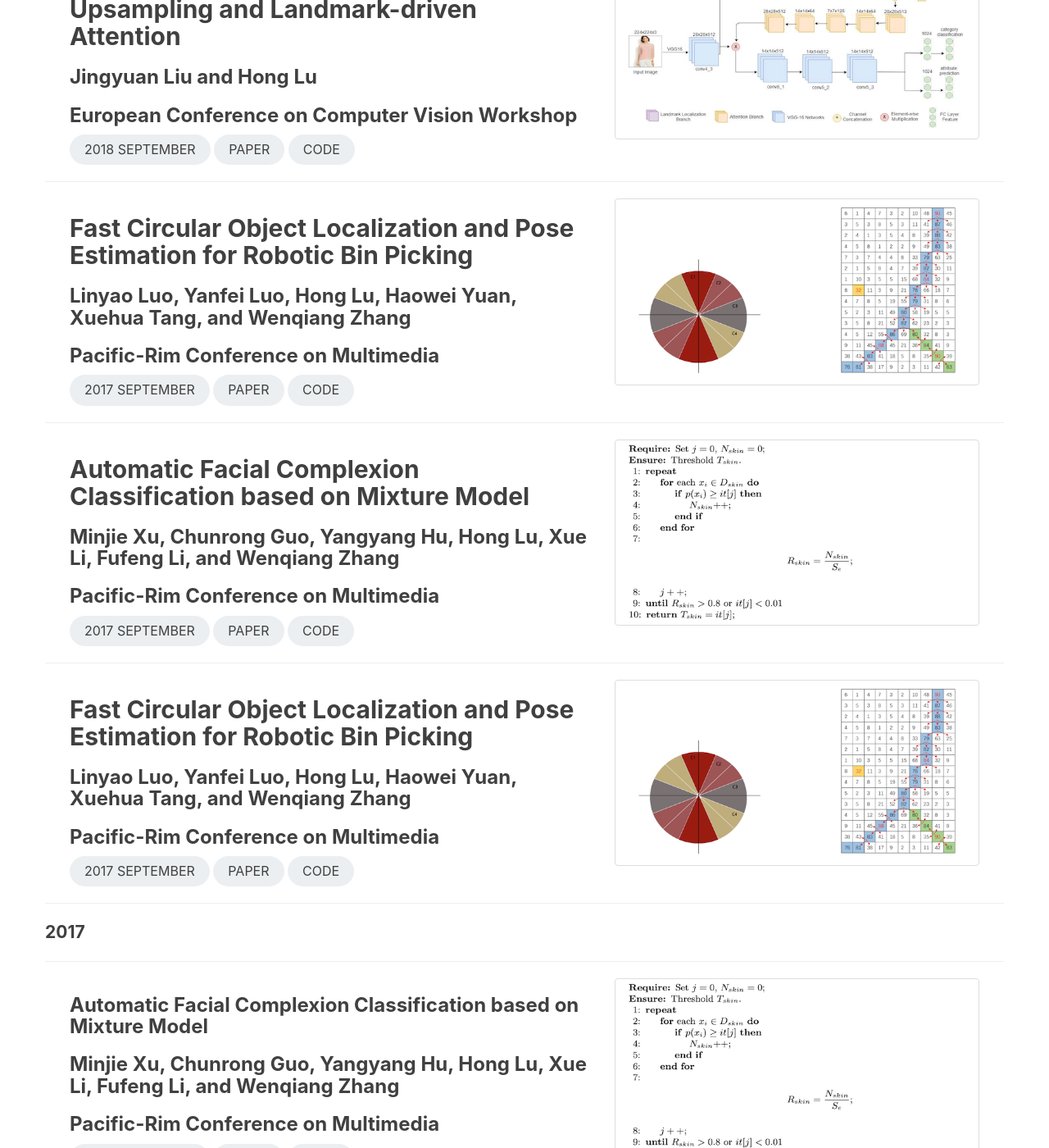
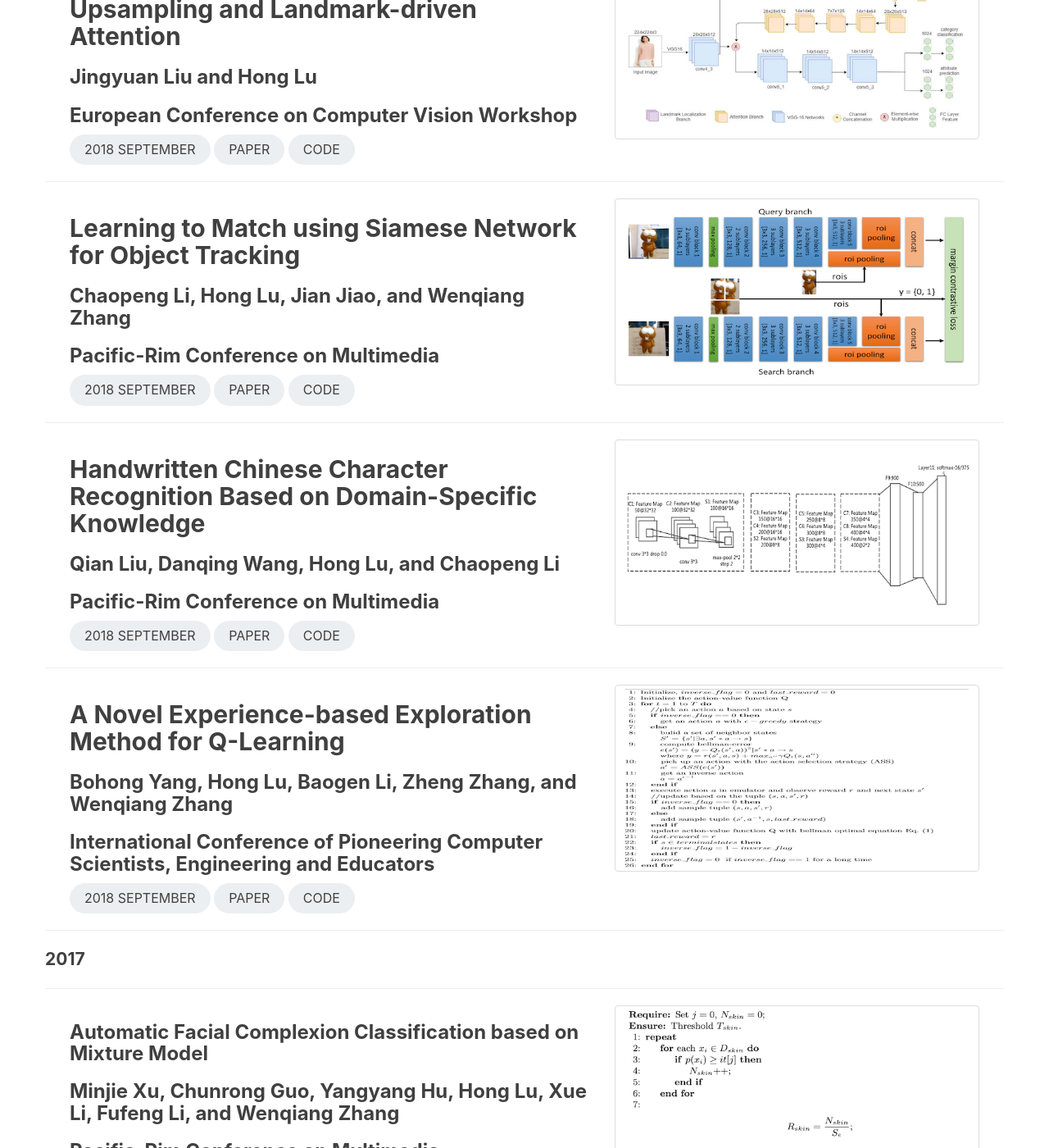
Before and after one commit to lunatics123/lunatics123.github.io, a Jekyll site: the page built from publications.html, in a window 1280 px wide and 1400 px high, scrolled down 576 px. Shown: the whole window at 82% size. Built offline with Jekyll 4.4.1, drawn with Linux system fonts in a browser that asks for light colours; comment, search, counter and statistics services are not loaded.

Commit message:
add papers of 2018

```diff
--- a/publications.html
+++ b/publications.html
@@ -30,16 +30,16 @@ permalink: /publications.html
 <section>
     <div class="container">
         <div class="col-lg-7">
-            <h2>Fast Circular Object Localization and Pose Estimation for Robotic Bin Picking</h2>
-            <h3>Linyao Luo, Yanfei Luo, Hong Lu, Haowei Yuan, Xuehua Tang, and Wenqiang Zhang</h3>
+            <h2>Learning to Match using Siamese Network for Object Tracking</h2>
+            <h3>Chaopeng Li, Hong Lu, Jian Jiao, and Wenqiang Zhang</h3>
             <h3>Pacific-Rim Conference on Multimedia</h3>
-            <div class="post-tag round-xl">2017 September</div>
+            <div class="post-tag round-xl">2018 September</div>
             <a class="post-tag round-xl"
-               href="https://link.springer.com/chapter/10.1007/978-3-319-77383-4_52">Paper</a>
+               href="https://link.springer.com/chapter/10.1007/978-3-030-00764-5_66">Paper</a>
             <a class="post-tag round-xl">Code</a>
         </div>
         <div class="col-lg-5">
-            <img class="img-thumbnail" src="/img/papers/luo2018fast.png">
+            <img class="img-thumbnail" src="/img/papers/li2018learning.png">
         </div>
     </div>
 </section>
@@ -48,15 +48,15 @@ permalink: /publications.html
 <section>
     <div class="container">
         <div class="col-lg-7">
-            <h2>Automatic Facial Complexion Classification based on Mixture Model</h2>
-            <h3>Minjie Xu, Chunrong Guo, Yangyang Hu, Hong Lu, Xue Li, Fufeng Li, and Wenqiang Zhang</h3>
+            <h2>Handwritten Chinese Character Recognition Based on Domain-Specific Knowledge</h2>
+            <h3>Qian Liu, Danqing Wang, Hong Lu, and Chaopeng Li</h3>
             <h3>Pacific-Rim Conference on Multimedia</h3>
-            <div class="post-tag round-xl">2017 September</div>
-            <a class="post-tag round-xl" href="https://link.springer.com/chapter/10.1007/978-3-319-77383-4_32">Paper</a>
+            <div class="post-tag round-xl">2018 September</div>
+            <a class="post-tag round-xl" href="https://link.springer.com/chapter/10.1007/978-3-030-00767-6_21">Paper</a>
             <a class="post-tag round-xl">Code</a>
         </div>
         <div class="col-lg-5">
-            <img class="img-thumbnail" src="/img/papers/xu2018automatic.png">
+            <img class="img-thumbnail" src="/img/papers/liu2018handwritten.png">
         </div>
     </div>
 </section>
@@ -65,16 +65,16 @@ permalink: /publications.html
 <section>
     <div class="container">
         <div class="col-lg-7">
-            <h2>Fast Circular Object Localization and Pose Estimation for Robotic Bin Picking</h2>
-            <h3>Linyao Luo, Yanfei Luo, Hong Lu, Haowei Yuan, Xuehua Tang, and Wenqiang Zhang</h3>
-            <h3>Pacific-Rim Conference on Multimedia</h3>
-            <div class="post-tag round-xl">2017 September</div>
+            <h2>A Novel Experience-based Exploration Method for Q-Learning</h2>
+            <h3>Bohong Yang, Hong Lu, Baogen Li, Zheng Zhang, and Wenqiang Zhang</h3>
+            <h3>International Conference of Pioneering Computer Scientists, Engineering and Educators</h3>
+            <div class="post-tag round-xl">2018 September</div>
             <a class="post-tag round-xl"
-               href="https://link.springer.com/chapter/10.1007/978-3-319-77383-4_52">Paper</a>
+               href="https://link.springer.com/chapter/10.1007/978-981-13-2203-7_17">Paper</a>
             <a class="post-tag round-xl">Code</a>
         </div>
         <div class="col-lg-5">
-            <img class="img-thumbnail" src="/img/papers/luo2018fast.png">
+            <img class="img-thumbnail" src="/img/papers/yang2018novel.png">
         </div>
     </div>
 </section>
```
Also changed, not shown: img/papers/li2018learning.png (added), img/papers/liu2018handwritten.png (added), img/papers/yang2018novel.png (added).
